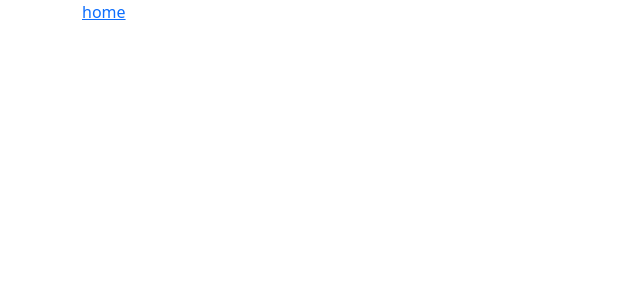
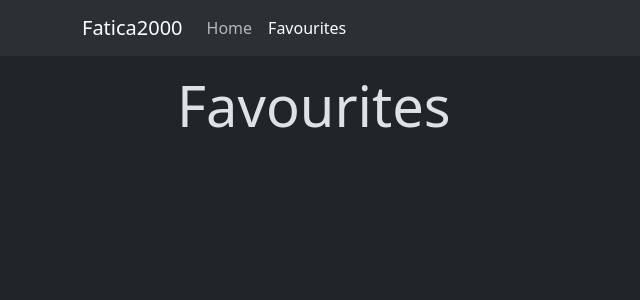
Before and after one commit to mkotcha/u3-w3-d1, a React (Create React App) app: page /favourites in a window 1280 px wide. Shown: the top 300 px of the page, without its empty margins (0-640 px from the left). Built offline with nearby package versions, Linux system fonts and the light colour scheme.

Commit message:
some style

```diff
--- a/package.json
+++ b/package.json
@@ -7,7 +7,7 @@
     "@testing-library/jest-dom": "^5.16.4",
     "@testing-library/react": "^13.3.0",
     "@testing-library/user-event": "^14.2.0",
-    "bootstrap": "^5.2.3",
+    "bootstrap": "^5.3.0",
     "bootstrap-icons": "^1.11.0",
     "react": "^18.1.0",
     "react-bootstrap": "^2.7.2",
--- a/public/index.html
+++ b/public/index.html
@@ -1,14 +1,11 @@
 <!DOCTYPE html>
-<html lang="en">
+<html lang="en" data-bs-theme="dark">
   <head>
     <meta charset="utf-8" />
     <link rel="icon" href="%PUBLIC_URL%/favicon.ico" />
     <meta name="viewport" content="width=device-width, initial-scale=1" />
     <meta name="theme-color" content="#000000" />
-    <meta
-      name="description"
-      content="Web site created using create-react-app"
-    />
+    <meta name="description" content="Web site created using create-react-app" />
     <link rel="apple-touch-icon" href="%PUBLIC_URL%/logo192.png" />
     <!--
       manifest.json provides metadata used when your web app is installed on a
--- a/src/App.css
+++ /dev/null
@@ -1,38 +0,0 @@
-.App {
-  text-align: center;
-}
-
-.App-logo {
-  height: 40vmin;
-  pointer-events: none;
-}
-
-@media (prefers-reduced-motion: no-preference) {
-  .App-logo {
-    animation: App-logo-spin infinite 20s linear;
-  }
-}
-
-.App-header {
-  background-color: #282c34;
-  min-height: 100vh;
-  display: flex;
-  flex-direction: column;
-  align-items: center;
-  justify-content: center;
-  font-size: calc(10px + 2vmin);
-  color: white;
-}
-
-.App-link {
-  color: #61dafb;
-}
-
-@keyframes App-logo-spin {
-  from {
-    transform: rotate(0deg);
-  }
-  to {
-    transform: rotate(360deg);
-  }
-}
--- a/src/App.js
+++ b/src/App.js
@@ -1,14 +1,15 @@
 import "bootstrap/dist/css/bootstrap.min.css";
 import "bootstrap-icons/font/bootstrap-icons.min.css";
-import "./App.css";
 import MainSearch from "./components/MainSearch";
 import CompanySearchResults from "./components/CompanySearchResults";
 import { BrowserRouter, Routes, Route } from "react-router-dom";
 import Favourites from "./components/Favourites";
+import TopBar from "./components/TopBar";
 
 function App() {
   return (
     <BrowserRouter>
+      <TopBar />
       <Routes>
         <Route path="/" element={<MainSearch />} />
         <Route path="/:company" element={<CompanySearchResults />} />
--- a/src/components/CompanySearchResults.jsx
+++ b/src/components/CompanySearchResults.jsx
@@ -17,10 +17,8 @@ const CompanySearchResults = () => {
   return (
     <Container>
       <Row>
-        <Col className="my-3">
+        <Col xs={10} className="my-3">
           <h1 className="display-4">Job posting for: {params.company}</h1>
-          <Link to="/">Home</Link>
-          <Link to="/favourites">Fav</Link>
           {jobs.map(jobData => (
             <Job key={jobData._id} job={jobData} />
           ))}
--- a/src/components/Favourites.jsx
+++ b/src/components/Favourites.jsx
@@ -1,7 +1,7 @@
 import { useSelector } from "react-redux";
 import Job from "./Job";
 import { Link } from "react-router-dom";
-import { Container } from "react-bootstrap";
+import { Container, Row, Col } from "react-bootstrap";
 
 const Favourites = () => {
   const favComp = useSelector(state => state.favComp.content);
@@ -9,10 +9,14 @@ const Favourites = () => {
   return (
     <>
       <Container>
-        <Link to="/">home</Link>
-        {favComp.map((elm, i) => (
-          <Job key={elm._id + i} job={elm} />
-        ))}
+        <Row>
+          <Col xs={10} className="mx-auto my-3">
+            <h1 className="display-4">Favourites</h1>
+            {favComp.map((elm, i) => (
+              <Job key={elm._id + i} job={elm} />
+            ))}
+          </Col>
+        </Row>
       </Container>
     </>
   );
--- a/src/components/Job.jsx
+++ b/src/components/Job.jsx
@@ -9,10 +9,12 @@ const Job = ({ job }) => {
   return (
     <Row className="mx-0 mt-3 p-3" style={{ border: "1px solid #00000033", borderRadius: 4 }}>
       <Col xs={3}>
-        <Link to={`/${job.company_name}`}>{job.company_name}</Link>
+        <Link className="text-decoration-none text-reset" to={`/${job.company_name}`}>
+          {job.company_name}
+        </Link>
       </Col>
       <Col xs={8}>
-        <a href={job.url} target="_blank" rel="noreferrer">
+        <a className="text-decoration-none text-info" href={job.url} target="_blank" rel="noreferrer">
           {job.title}
         </a>
       </Col>
@@ -22,7 +24,7 @@ const Job = ({ job }) => {
         )}
 
         {favComp.find(elm => elm._id === job._id) && (
-          <i className="bi bi-star-fill" onClick={() => dispatch(removeFromFavCompAction(job))}></i>
+          <i className="bi bi-star-fill text-warning" onClick={() => dispatch(removeFromFavCompAction(job))}></i>
         )}
       </Col>
     </Row>
--- a/src/components/MainSearch.jsx
+++ b/src/components/MainSearch.jsx
@@ -29,7 +29,6 @@ const MainSearch = () => {
       <Row>
         <Col xs={10} className="mx-auto my-3">
           <h1 className="display-1">Remote Jobs Search</h1>
-          <Link to="/favourites">Fav</Link>
         </Col>
         <Col xs={10} className="mx-auto">
           <Form onSubmit={handleSubmit}>
--- /dev/null
+++ b/src/components/TopBar.jsx
@@ -0,0 +1,24 @@
+import { Container, Nav, Navbar } from "react-bootstrap";
+import { NavLink } from "react-router-dom";
+
+const TopBar = () => {
+  return (
+    <Navbar expand="md" className="bg-body-tertiary">
+      <Container>
+        <Navbar.Brand href="#home">Fatica2000</Navbar.Brand>
+        <Navbar.Toggle aria-controls="basic-navbar-nav" />
+        <Navbar.Collapse id="basic-navbar-nav">
+          <Nav className="me-auto">
+            <NavLink className="nav-link" to="/">
+              Home
+            </NavLink>
+            <NavLink className="nav-link" to="/favourites">
+              Favourites
+            </NavLink>
+          </Nav>
+        </Navbar.Collapse>
+      </Container>
+    </Navbar>
+  );
+};
+export default TopBar;
--- a/src/index.css
+++ /dev/null
@@ -1,13 +0,0 @@
-body {
-  margin: 0;
-  font-family: -apple-system, BlinkMacSystemFont, 'Segoe UI', 'Roboto', 'Oxygen',
-    'Ubuntu', 'Cantarell', 'Fira Sans', 'Droid Sans', 'Helvetica Neue',
-    sans-serif;
-  -webkit-font-smoothing: antialiased;
-  -moz-osx-font-smoothing: grayscale;
-}
-
-code {
-  font-family: source-code-pro, Menlo, Monaco, Consolas, 'Courier New',
-    monospace;
-}
--- a/src/index.js
+++ b/src/index.js
@@ -1,6 +1,5 @@
 import React from "react";
 import ReactDOM from "react-dom/client";
-import "./index.css";
 import App from "./App";
 import { Provider } from "react-redux";
 import store from "./redux/store";
```
Also changed, not shown: 1 other file (tests, documents, lock files or other folders).
